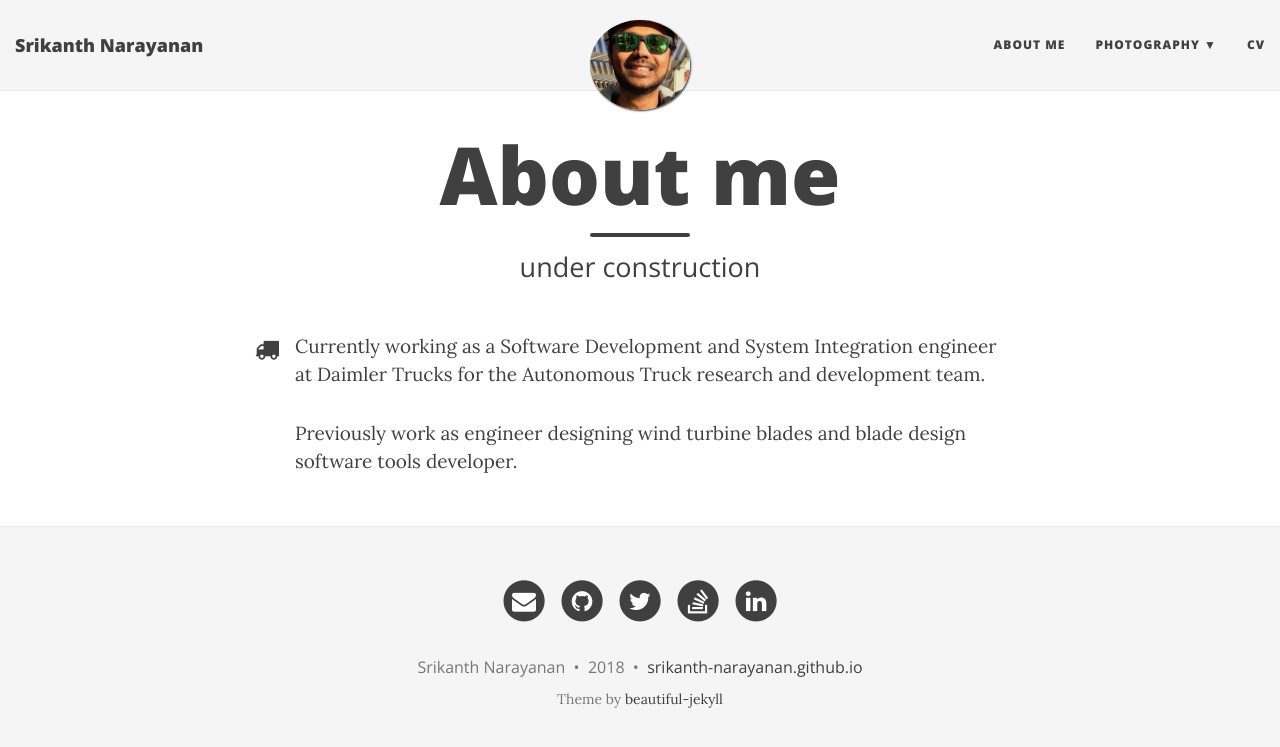
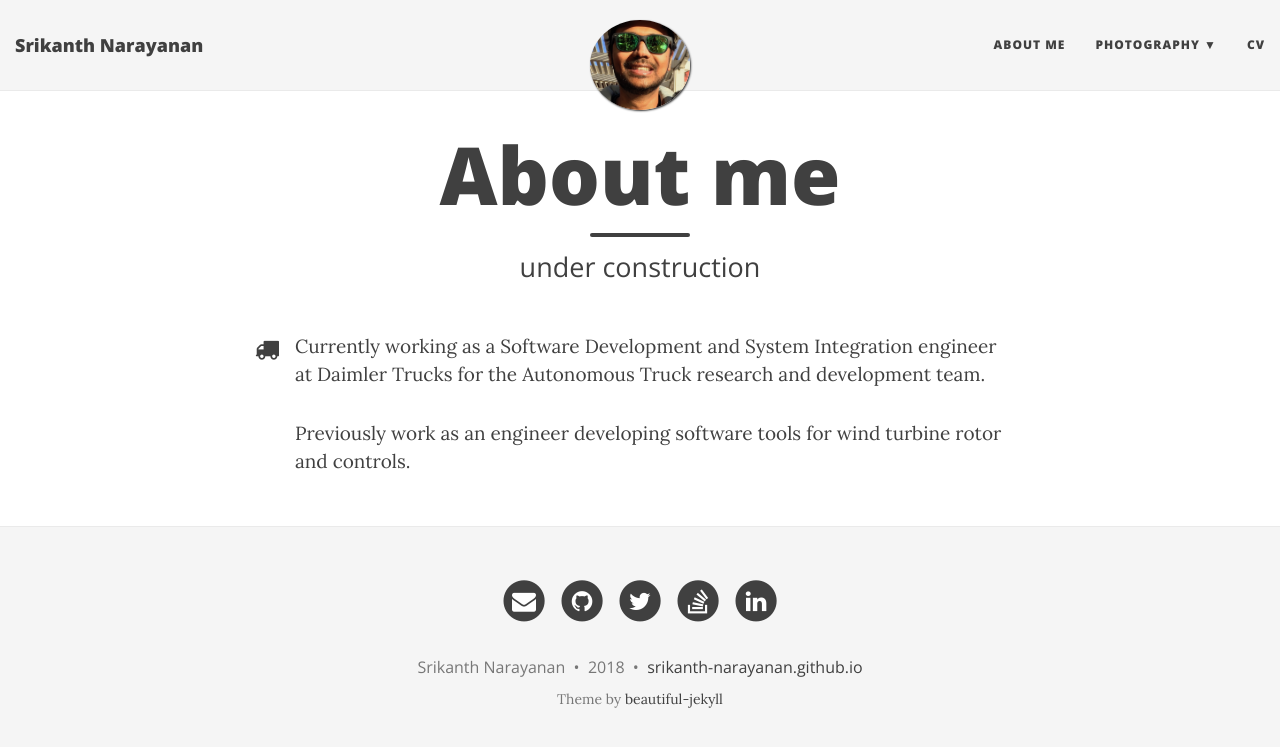
Before and after one commit to srikanth-narayanan/srikanth-narayanan.github.io, a Jekyll site: the page built from aboutme.html, in a window 1280 px wide. Shown: the top 747 px of the page. Built offline with Jekyll 4.4.1, drawn with Linux system fonts in a browser that asks for light colours; nearby versions of some CDN libraries.

Commit message:
updated summary

```diff
--- a/aboutme.html
+++ b/aboutme.html
@@ -14,7 +14,7 @@ Currently working as a Software Development and System Integration engineer at D
 
 <p class="about-text">
 <span class="custom-icon about-icon"></span>
-Previously work as engineer designing wind turbine blades and blade design software tools developer.
+Previously work as an engineer developing software tools for wind turbine rotor and controls.
 </p>
 
 </div>
```
